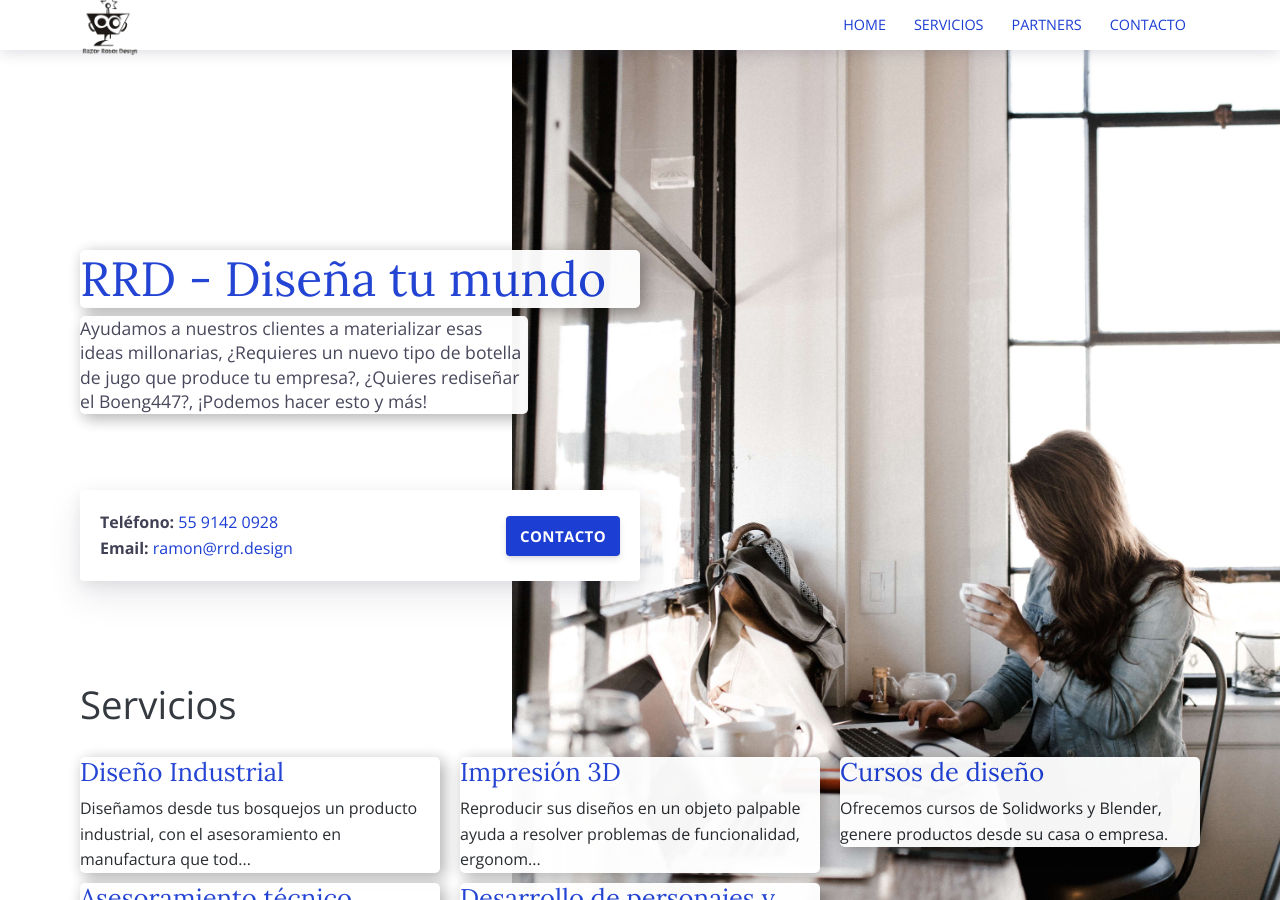
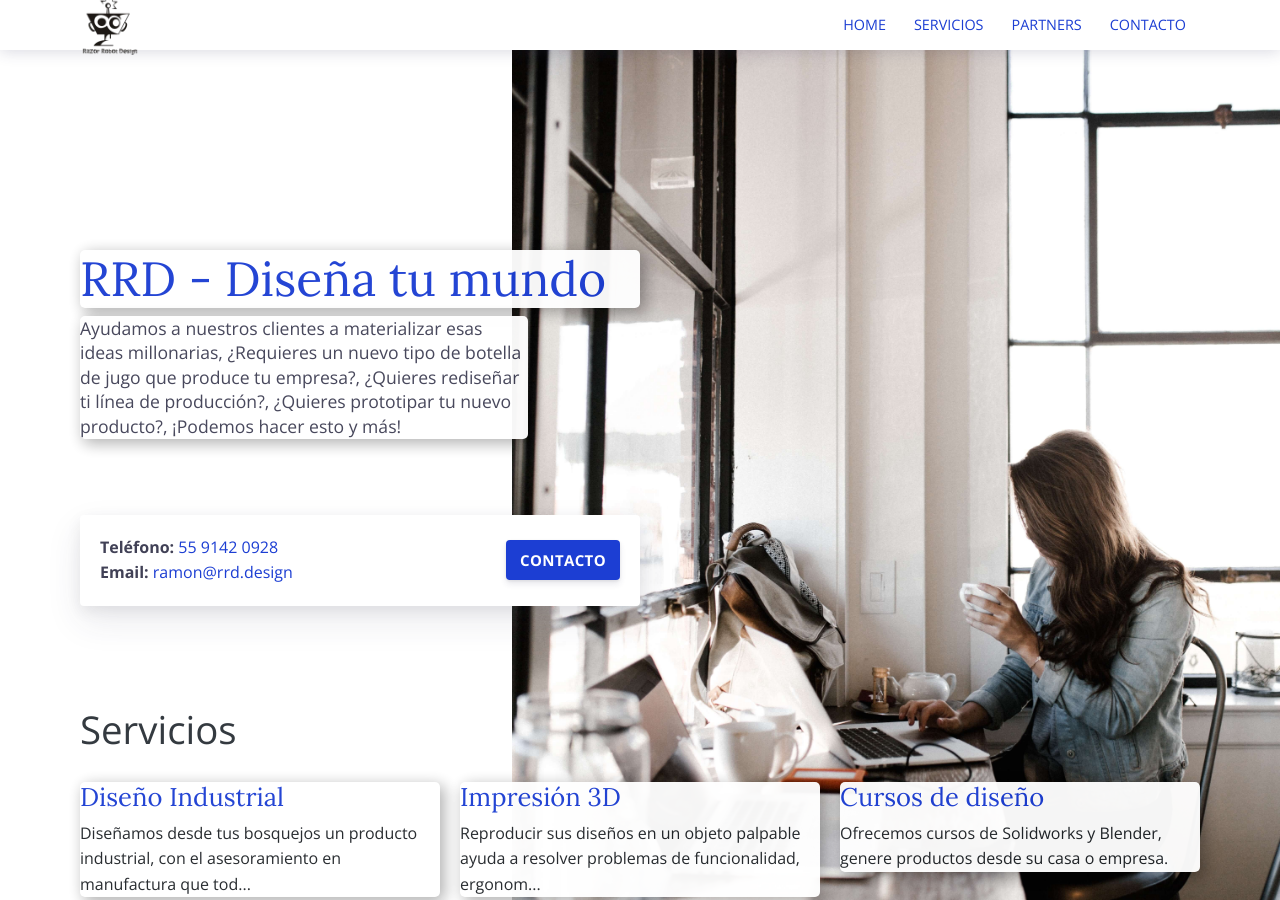
Before and after one commit to bay007/rrd, a Jekyll site: the page built from index.html, in a window 1280 px wide and 900 px high. Built offline with Jekyll 4.4.1, drawn with Linux system fonts in a browser that asks for light colours.

Commit message:
Quitar boeng

```diff
--- a/index.html
+++ b/index.html
@@ -7,7 +7,7 @@ bodyClass: page-home
 <div class="intro pb-4">
   <div class="container">
     <h1 class="homebackground">RRD - Diseña tu mundo</h1>
-    <p class="homebackground">Ayudamos a nuestros clientes a materializar esas ideas millonarias, ¿Requieres un nuevo tipo de botella de jugo que produce tu empresa?, ¿Quieres rediseñar el Boeng447?, ¡Podemos hacer esto y más!</p>
+    <p class="homebackground">Ayudamos a nuestros clientes a materializar esas ideas millonarias, ¿Requieres un nuevo tipo de botella de jugo que produce tu empresa?, ¿Quieres rediseñar ti línea de producción?, ¿Quieres prototipar tu nuevo producto?, ¡Podemos hacer esto y más!</p>
   </div>
 </div>
 
```
